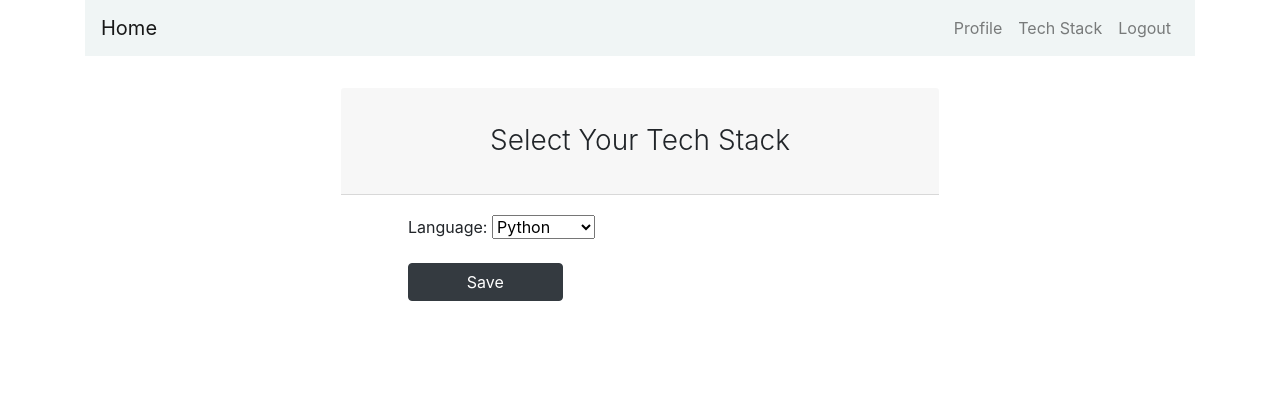
After one commit to MAdeelAhmad/Git-logger, a Django app: page /select-tech-stack/ in a window 1280 px wide. The commit adds this page. Shown: the top 404 px of the page. Run offline with Django 3.2, Linux system fonts and the light colour scheme; the visitor is signed in with stand-in values (Sample User, id 1); some libraries are stand-ins or nearby versions.

Commit message:
added tech stack for users

```diff
--- a/users/admin.py
+++ b/users/admin.py
@@ -1,4 +1,5 @@
 from django.contrib import admin
-from .models import Profile
+from .models import Profile, TechStack
 
 admin.site.register(Profile)
+admin.site.register(TechStack)
--- a/users/forms.py
+++ b/users/forms.py
@@ -86,3 +86,17 @@ class UpdateProfileForm(forms.ModelForm):
     class Meta:
         model = Profile
         fields = ['avatar', 'bio']
+
+class TechStackForm(forms.Form):
+    LANGUAGES = [
+        ('python', 'Python'),
+        ('ruby', 'Ruby'),
+        ('javascript', 'JavaScript'),
+        ('java', 'Java'),
+        ('csharp', 'C#'),
+        ('go', 'Go'),
+        ('php', 'PHP'),
+        # Add more languages as needed
+    ]
+
+    language = forms.ChoiceField(choices=LANGUAGES)
--- a/users/models.py
+++ b/users/models.py
@@ -23,3 +23,10 @@ class Profile(models.Model):
             new_img = (100, 100)
             img.thumbnail(new_img)
             img.save(self.avatar.path)
+
+class TechStack(models.Model):
+    user = models.ForeignKey(User, on_delete=models.CASCADE)
+    language = models.CharField(max_length=50)
+
+    def __str__(self):
+        return f"{self.user.username} - {self.language}"
--- /dev/null
+++ b/users/templates/select_tech_stack.html
@@ -0,0 +1,36 @@
+{% extends "users/base.html" %}
+{% block title %} Select Your Tech Stack {% endblock title%}
+{% block content %}
+    <div class="form-content my-3 p-3">
+        <div class="container">
+            <div class="row justify-content-center">
+                <div class="col-lg-7">
+                    <div class="card shadow-lg border-0 rounded-lg mt-0 mb-5">
+                        <div class="card-header justify-content-center">
+                            <h3 class="font-weight-light my-4 text-center">Select Your Tech Stack</h3>
+                        </div>
+                        <div class="card-body">
+                            <form method="post">
+                                {% csrf_token %}
+                                <div class="form-row">
+                                    <div class="col-md-10 offset-md-1">
+                                        <div class="form-group">
+                                            {{ form.as_p }}
+                                        </div>
+                                    </div>
+                                </div>
+                                <div class="form-row">
+                                    <div class="col-md-10 offset-md-1">
+                                        <div class="form-group mt-0 mb-1">
+                                            <button name="save_tech_stack" class="col-md-4 btn btn-dark" id="save_tech_stack" type="submit">Save</button>
+                                        </div>
+                                    </div>
+                                </div>
+                            </form>
+                        </div>
+                    </div>
+                </div>
+            </div>
+        </div>
+    </div>
+{% endblock content %}
--- a/users/templates/users/base.html
+++ b/users/templates/users/base.html
@@ -26,6 +26,7 @@
                 <div class="navbar-nav ml-auto">
                   {% if user.is_authenticated %}
                     <a href="{% url 'users-profile' %}" class="nav-item nav-link">Profile</a>
+                    <a href="{% url 'select_tech_stack' %}" class="nav-item nav-link">Tech Stack</a>
                     <a href="{% url 'logout' %}" class="nav-item nav-link">Logout</a>
                   {% else %}
                     <a href="{% url 'login' %}" class="nav-item nav-link">Sign in</a>
--- a/users/urls.py
+++ b/users/urls.py
@@ -1,8 +1,9 @@
 from django.urls import path
-from .views import home, profile, RegisterView
+from .views import home, profile, RegisterView, select_tech_stack
 
 urlpatterns = [
     path('', home, name='users-home'),
     path('register/', RegisterView.as_view(), name='users-register'),
     path('profile/', profile, name='users-profile'),
+    path('select-tech-stack/', select_tech_stack, name='select_tech_stack'),
 ]
--- a/users/views.py
+++ b/users/views.py
@@ -6,12 +6,11 @@ from django.contrib.messages.views import SuccessMessageMixin
 from django.views import View
 from django.contrib.auth.decorators import login_required
 
-from .forms import RegisterForm, LoginForm, UpdateUserForm, UpdateProfileForm
-
+from .models import TechStack
+from .forms import RegisterForm, LoginForm, UpdateUserForm, UpdateProfileForm, TechStackForm
 
 def home(request):
     return render(request, 'users/home.html')
-
 
 class RegisterView(View):
     form_class = RegisterForm
@@ -43,7 +42,6 @@ class RegisterView(View):
 
         return render(request, self.template_name, {'form': form})
 
-
 # Class based view that extends from the built in login view to add a remember me functionality
 class CustomLoginView(LoginView):
     form_class = LoginForm
@@ -61,7 +59,6 @@ class CustomLoginView(LoginView):
         # else browser session will be as long as the session cookie time "SESSION_COOKIE_AGE" defined in settings.py
         return super(CustomLoginView, self).form_valid(form)
 
-
 class ResetPasswordView(SuccessMessageMixin, PasswordResetView):
     template_name = 'users/password_reset.html'
     email_template_name = 'users/password_reset_email.html'
@@ -72,12 +69,10 @@ class ResetPasswordView(SuccessMessageMixin, PasswordResetView):
                       "please make sure you've entered the address you registered with, and check your spam folder."
     success_url = reverse_lazy('users-home')
 
-
 class ChangePasswordView(SuccessMessageMixin, PasswordChangeView):
     template_name = 'users/change_password.html'
     success_message = "Successfully Changed Your Password"
     success_url = reverse_lazy('users-home')
-
 
 @login_required
 def profile(request):
@@ -95,3 +90,18 @@ def profile(request):
         profile_form = UpdateProfileForm(instance=request.user.profile)
 
     return render(request, 'users/profile.html', {'user_form': user_form, 'profile_form': profile_form})
+
+@login_required
+def select_tech_stack(request):
+    if request.method == 'POST':
+        form = TechStackForm(request.POST)
+        if form.is_valid():
+            language = form.cleaned_data['language']
+            # Save the selected language to the database
+            TechStack.objects.create(user=request.user, language=language)
+            messages.success(request, 'Tech stack added successfully.')
+            return redirect(to='select_tech_stack')  # Replace with your success view
+    else:
+        form = TechStackForm()
+
+    return render(request, 'select_tech_stack.html', {'form': form})
```
Also changed, not shown: users/migrations/0005_techstack.py (added).
